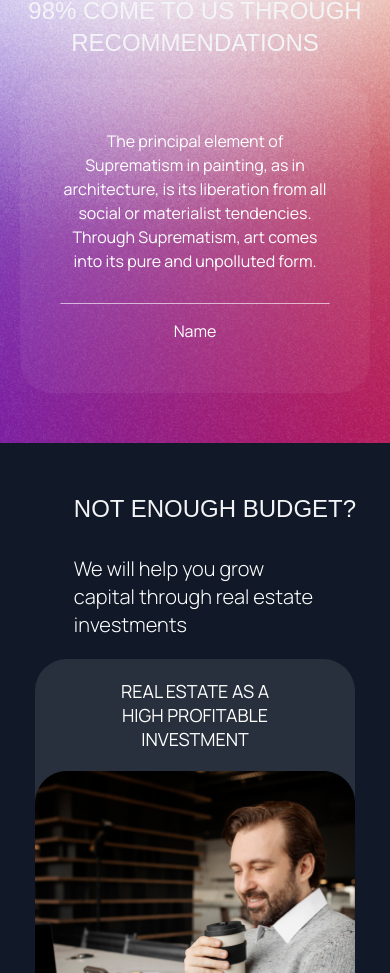
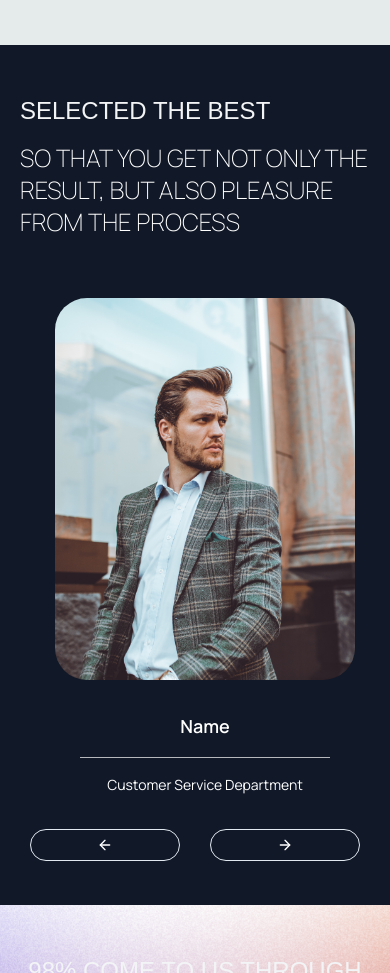
Before and after one commit to olhapanchyshyna/Top-Grade, a Next.js app: page / in a window 390 px wide. Shown: the part 7121-8094 px from the top of the page. Built offline with nearby package versions, Linux system fonts and the light colour scheme; a web font is replaced by a local one.

Commit message:
add carusel

```diff
--- a/package.json
+++ b/package.json
@@ -14,6 +14,7 @@
     "@radix-ui/react-slot": "^1.0.2",
     "class-variance-authority": "^0.7.0",
     "clsx": "^2.1.0",
+    "embla-carousel-react": "^8.0.0",
     "lucide-react": "^0.334.0",
     "next": "14.0.1",
     "react": "^18",
--- a/src/app/globals.css
+++ b/src/app/globals.css
@@ -8,6 +8,7 @@
 .boxShadowBudget{
   box-shadow: 125px 89px 59px -83px rgba(51,39,185,0.68);
 }
+
 @layer base {
   :root {
     --background: 0 0% 100%;
--- a/src/app/page.tsx
+++ b/src/app/page.tsx
@@ -3,23 +3,23 @@
 import Footer from '@/components/Footer'
 import GrowthPoint from '@/components/GrowthPoint'
 import HelpGrowBudget from '@/components/HelpGrowBudget'
+import OurTeam from '@/components/OurTeam'
 import Recommendations from '@/components/Recommendations'
 import Service from '@/components/Service'
 import Steps from '@/components/Steps'
 
-
-
 export default function Home() {
 	return (
 		<>
-      <FirstScreen/>
-			<GrowthPoint/>
-			<Steps/>
-			<Service/>
-			<Advantages/>
-			<Recommendations/>
-			<HelpGrowBudget/>
-			<Footer/>
-    </>
+			<FirstScreen />
+			<GrowthPoint />
+			<Steps />
+			<Service />
+			<Advantages />
+			<OurTeam />
+			<Recommendations />
+			<HelpGrowBudget />
+			<Footer />
+		</>
 	)
 }
--- a/src/components/Advantages.tsx
+++ b/src/components/Advantages.tsx
@@ -9,7 +9,7 @@
 
 export default function Advantages() {
 	return (
-		<section id='advantages' className='bg-[#3327B9] rounded-[32px] px-[20px] pt-[50px] pb-[20px] md:pt-[70px] md:pb-[40px] md:px-[40px] lg:py-[70px] lg:px-[70px]'>
+		<section id='advantages' className='bg-[#3327B9] relative max-w-[1260px] m-auto mb-[100px] rounded-[32px] px-[20px] pt-[50px] pb-[20px] md:pt-[70px] md:pb-[40px] md:px-[40px] lg:py-[70px] lg:px-[70px]'>
 			<H2 text='We act in your interests' />
 			<div
 				className={`uppercase text-gray-100 font-extralight text-xl sm:text-2xl lg:text-[32px] ${unbounded.className}`}
--- a/src/components/HelpGrowBudget.tsx
+++ b/src/components/HelpGrowBudget.tsx
@@ -5,7 +5,7 @@
 export default function HelpGrowBudget() {
 	return (
 		<section className='bg-[#111827] flex flex-col sm:flex-row justify-between items-center py-[50px] px-[20px] md:py-[80px] md:px-[40px] lg:py-[132px] lg:px-[98px]'>
-			<div className='bg-[#FFFFFF1A] flex flex-col xl:flex-row rounded-[32px] xl:pl-[35px] items-center xl:items-end sm:boxShadowBudget order-2 sm:order-none max-w-[320px] sm:max-w-none'>
+			<div className='bg-[#FFFFFF1A] flex flex-col xl:flex-row rounded-[32px] xl:pl-[35px] items-center xl:items-end boxShadowBudget order-2 sm:order-none max-w-[320px] sm:max-w-none'>
 				<div className='uppercase max-w-[190px] text-lg text-center xl:text-left leading-6 text-white my-[20px] xl:mb-[40px] xl:mr-[20px] '>real estate as a high profitable investment</div>
 				<Image src='/man-with-phone.png' alt='man-with-phone' width={322} height={326}/>
 			</div>
--- /dev/null
+++ b/src/components/OurTeam.tsx
@@ -0,0 +1,75 @@
+import {
+	Carousel,
+	CarouselContent,
+	CarouselItem,
+	CarouselNext,
+	CarouselPrevious,
+} from '@/components/ui/carousel'
+import Image from 'next/image'
+import CardContent from './CardContent'
+import H2 from './H2'
+
+const cardsItem = [
+	{
+		id: 1,
+		title: 'Name',
+		description: 'Customer Service Department',
+	},
+	{
+		id: 2,
+		title: 'Name',
+		description: 'Analytics department',
+	},
+	{
+		id: 3,
+		title: 'Name',
+		description: 'Support department',
+	},
+	{
+		id: 4,
+		title: 'Name',
+		description: 'department',
+	},
+]
+
+export default function OurTeam() {
+	return (
+		<section className='bg-[#111827] py-[50px] px-[20px] md:py-[80px] md:px-[40px] lg:py-[130px] lg:px-[98px]'>
+			<H2 text='selected the best' className='' />
+			<h2 className='text-2xl lg:text-4xl text-white font-thin uppercase max-w-[450px] lg:max-w-[870px] mt-[15px]'>
+				so that you get not only the result, but also pleasure from the process
+			</h2>
+
+			<Carousel
+				opts={{
+					align: "start",
+					loop: true,
+				}}
+				className='my-[60px] text-white w-full max-w-6xl'
+			>
+				<CarouselContent className='-ml-1'>
+					{cardsItem.map(item => {
+						return (
+							<CarouselItem
+								key={item.id}
+								className='flex flex-col items-center lg:items-start pl-6 md:basis-1/2 lg:basis-1/3'
+							>
+								<Image
+									src='/man.png'
+									alt='man'
+									width={450}
+									height={580}
+									className='rounded-[32px] mb-[32px] mx-auto max-w-[300px] lg:max-w-none lg:w-full'
+								/>
+								<CardContent item={item} />
+							</CarouselItem>
+						)
+					})}
+				</CarouselContent>
+
+				<CarouselPrevious className='top-[110%] sm:top-[105%] md:top-[115%] left-[10px] sm:left-[20px] w-[150px] bg-transparent' />
+				<CarouselNext className='top-[110%] sm:top-[105%] md:top-[115%] right-[10px] sm:right-[20px] w-[150px] bg-transparent' />
+			</Carousel>
+		</section>
+	)
+}
--- a/src/components/Service.tsx
+++ b/src/components/Service.tsx
@@ -32,5 +32,6 @@
 				/>
 			</div>
 		</section>
+
 	)
 }
--- /dev/null
+++ b/src/components/ui/carousel.tsx
@@ -0,0 +1,262 @@
+"use client"
+
+import * as React from "react"
+import useEmblaCarousel, {
+  type UseEmblaCarouselType,
+} from "embla-carousel-react"
+import { ArrowLeft, ArrowRight } from "lucide-react"
+
+import { cn } from "@/lib/utils"
+import { Button } from "@/components/ui/button"
+
+type CarouselApi = UseEmblaCarouselType[1]
+type UseCarouselParameters = Parameters<typeof useEmblaCarousel>
+type CarouselOptions = UseCarouselParameters[0]
+type CarouselPlugin = UseCarouselParameters[1]
+
+type CarouselProps = {
+  opts?: CarouselOptions
+  plugins?: CarouselPlugin
+  orientation?: "horizontal" | "vertical"
+  setApi?: (api: CarouselApi) => void
+}
+
+type CarouselContextProps = {
+  carouselRef: ReturnType<typeof useEmblaCarousel>[0]
+  api: ReturnType<typeof useEmblaCarousel>[1]
+  scrollPrev: () => void
+  scrollNext: () => void
+  canScrollPrev: boolean
+  canScrollNext: boolean
+} & CarouselProps
+
+const CarouselContext = React.createContext<CarouselContextProps | null>(null)
+
+function useCarousel() {
+  const context = React.useContext(CarouselContext)
+
+  if (!context) {
+    throw new Error("useCarousel must be used within a <Carousel />")
+  }
+
+  return context
+}
+
+const Carousel = React.forwardRef<
+  HTMLDivElement,
+  React.HTMLAttributes<HTMLDivElement> & CarouselProps
+>(
+  (
+    {
+      orientation = "horizontal",
+      opts,
+      setApi,
+      plugins,
+      className,
+      children,
+      ...props
+    },
+    ref
+  ) => {
+    const [carouselRef, api] = useEmblaCarousel(
+      {
+        ...opts,
+        axis: orientation === "horizontal" ? "x" : "y",
+      },
+      plugins
+    )
+    const [canScrollPrev, setCanScrollPrev] = React.useState(false)
+    const [canScrollNext, setCanScrollNext] = React.useState(false)
+
+    const onSelect = React.useCallback((api: CarouselApi) => {
+      if (!api) {
+        return
+      }
+
+      setCanScrollPrev(api.canScrollPrev())
+      setCanScrollNext(api.canScrollNext())
+    }, [])
+
+    const scrollPrev = React.useCallback(() => {
+      api?.scrollPrev()
+    }, [api])
+
+    const scrollNext = React.useCallback(() => {
+      api?.scrollNext()
+    }, [api])
+
+    const handleKeyDown = React.useCallback(
+      (event: React.KeyboardEvent<HTMLDivElement>) => {
+        if (event.key === "ArrowLeft") {
+          event.preventDefault()
+          scrollPrev()
+        } else if (event.key === "ArrowRight") {
+          event.preventDefault()
+          scrollNext()
+        }
+      },
+      [scrollPrev, scrollNext]
+    )
+
+    React.useEffect(() => {
+      if (!api || !setApi) {
+        return
+      }
+
+      setApi(api)
+    }, [api, setApi])
+
+    React.useEffect(() => {
+      if (!api) {
+        return
+      }
+
+      onSelect(api)
+      api.on("reInit", onSelect)
+      api.on("select", onSelect)
+
+      return () => {
+        api?.off("select", onSelect)
+      }
+    }, [api, onSelect])
+
+    return (
+      <CarouselContext.Provider
+        value={{
+          carouselRef,
+          api: api,
+          opts,
+          orientation:
+            orientation || (opts?.axis === "y" ? "vertical" : "horizontal"),
+          scrollPrev,
+          scrollNext,
+          canScrollPrev,
+          canScrollNext,
+        }}
+      >
+        <div
+          ref={ref}
+          onKeyDownCapture={handleKeyDown}
+          className={cn("relative", className)}
+          role="region"
+          aria-roledescription="carousel"
+          {...props}
+        >
+          {children}
+        </div>
+      </CarouselContext.Provider>
+    )
+  }
+)
+Carousel.displayName = "Carousel"
+
+const CarouselContent = React.forwardRef<
+  HTMLDivElement,
+  React.HTMLAttributes<HTMLDivElement>
+>(({ className, ...props }, ref) => {
+  const { carouselRef, orientation } = useCarousel()
+
+  return (
+    <div ref={carouselRef} className="overflow-hidden">
+      <div
+        ref={ref}
+        className={cn(
+          "flex",
+          orientation === "horizontal" ? "-ml-4" : "-mt-4 flex-col",
+          className
+        )}
+        {...props}
+      />
+    </div>
+  )
+})
+CarouselContent.displayName = "CarouselContent"
+
+const CarouselItem = React.forwardRef<
+  HTMLDivElement,
+  React.HTMLAttributes<HTMLDivElement>
+>(({ className, ...props }, ref) => {
+  const { orientation } = useCarousel()
+
+  return (
+    <div
+      ref={ref}
+      role="group"
+      aria-roledescription="slide"
+      className={cn(
+        "min-w-0 shrink-0 grow-0 basis-full",
+        orientation === "horizontal" ? "pl-4" : "pt-4",
+        className
+      )}
+      {...props}
+    />
+  )
+})
+CarouselItem.displayName = "CarouselItem"
+
+const CarouselPrevious = React.forwardRef<
+  HTMLButtonElement,
+  React.ComponentProps<typeof Button>
+>(({ className, variant = "outline", size = "icon", ...props }, ref) => {
+  const { orientation, scrollPrev, canScrollPrev } = useCarousel()
+
+  return (
+    <Button
+      ref={ref}
+      variant={variant}
+      size={size}
+      className={cn(
+        "absolute  h-8 w-8 rounded-full",
+        orientation === "horizontal"
+          ? "-left-12 top-1/2 -translate-y-1/2"
+          : "-top-12 left-1/2 -translate-x-1/2 rotate-90",
+        className
+      )}
+      disabled={!canScrollPrev}
+      onClick={scrollPrev}
+      {...props}
+    >
+      <ArrowLeft className="h-4 w-4" />
+      <span className="sr-only">Previous slide</span>
+    </Button>
+  )
+})
+CarouselPrevious.displayName = "CarouselPrevious"
+
+const CarouselNext = React.forwardRef<
+  HTMLButtonElement,
+  React.ComponentProps<typeof Button>
+>(({ className, variant = "outline", size = "icon", ...props }, ref) => {
+  const { orientation, scrollNext, canScrollNext } = useCarousel()
+
+  return (
+    <Button
+      ref={ref}
+      variant={variant}
+      size={size}
+      className={cn(
+        "absolute h-8 w-8 rounded-full",
+        orientation === "horizontal"
+          ? "-right-12 top-1/2 -translate-y-1/2"
+          : "-bottom-12 left-1/2 -translate-x-1/2 rotate-90",
+        className
+      )}
+      disabled={!canScrollNext}
+      onClick={scrollNext}
+      {...props}
+    >
+      <ArrowRight className="h-4 w-4" />
+      <span className="sr-only">Next slide</span>
+    </Button>
+  )
+})
+CarouselNext.displayName = "CarouselNext"
+
+export {
+  type CarouselApi,
+  Carousel,
+  CarouselContent,
+  CarouselItem,
+  CarouselPrevious,
+  CarouselNext,
+}
```
Also changed, not shown: src/components/Header.tsx (+0 -25 lines), 1 other file (tests, documents, lock files or other folders).
